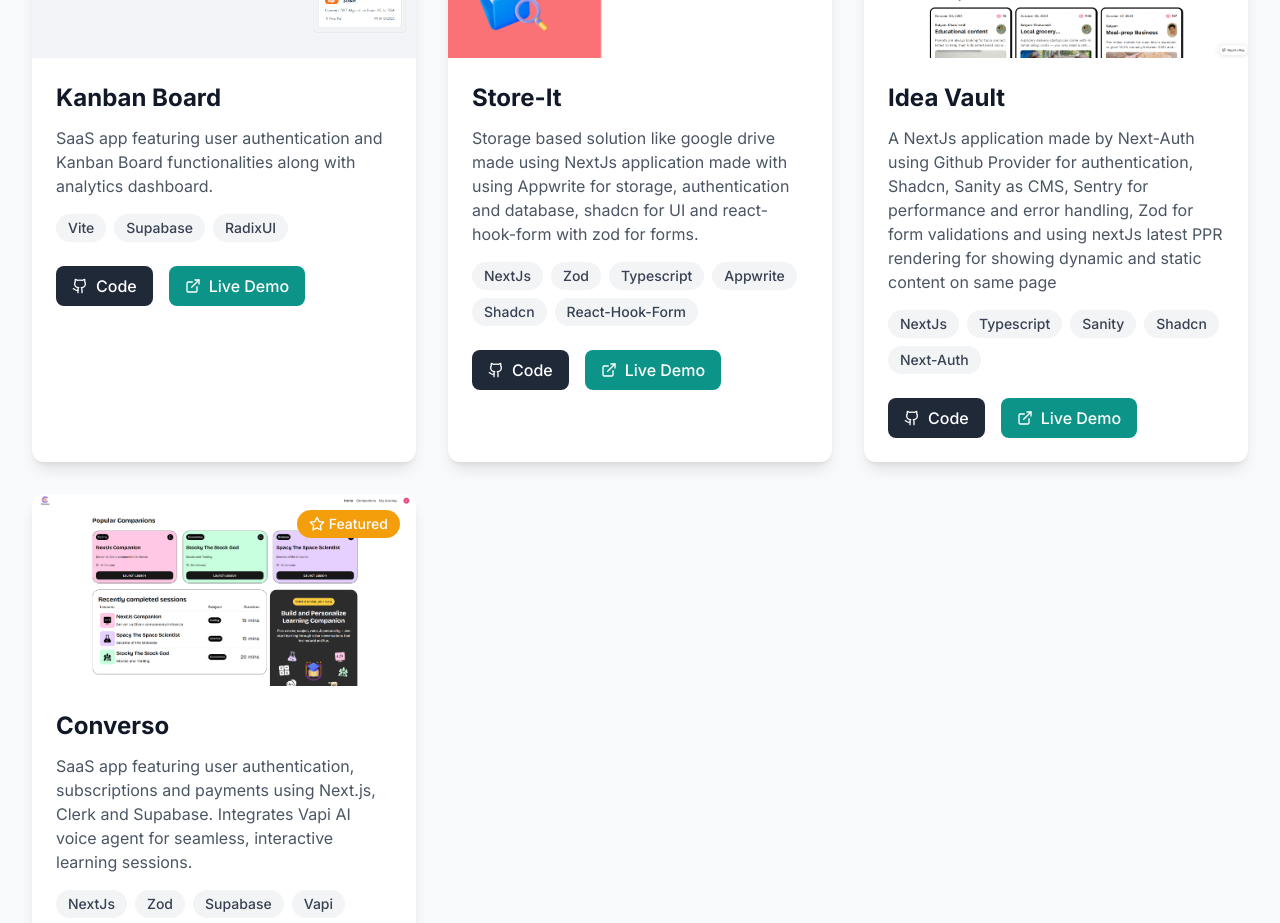
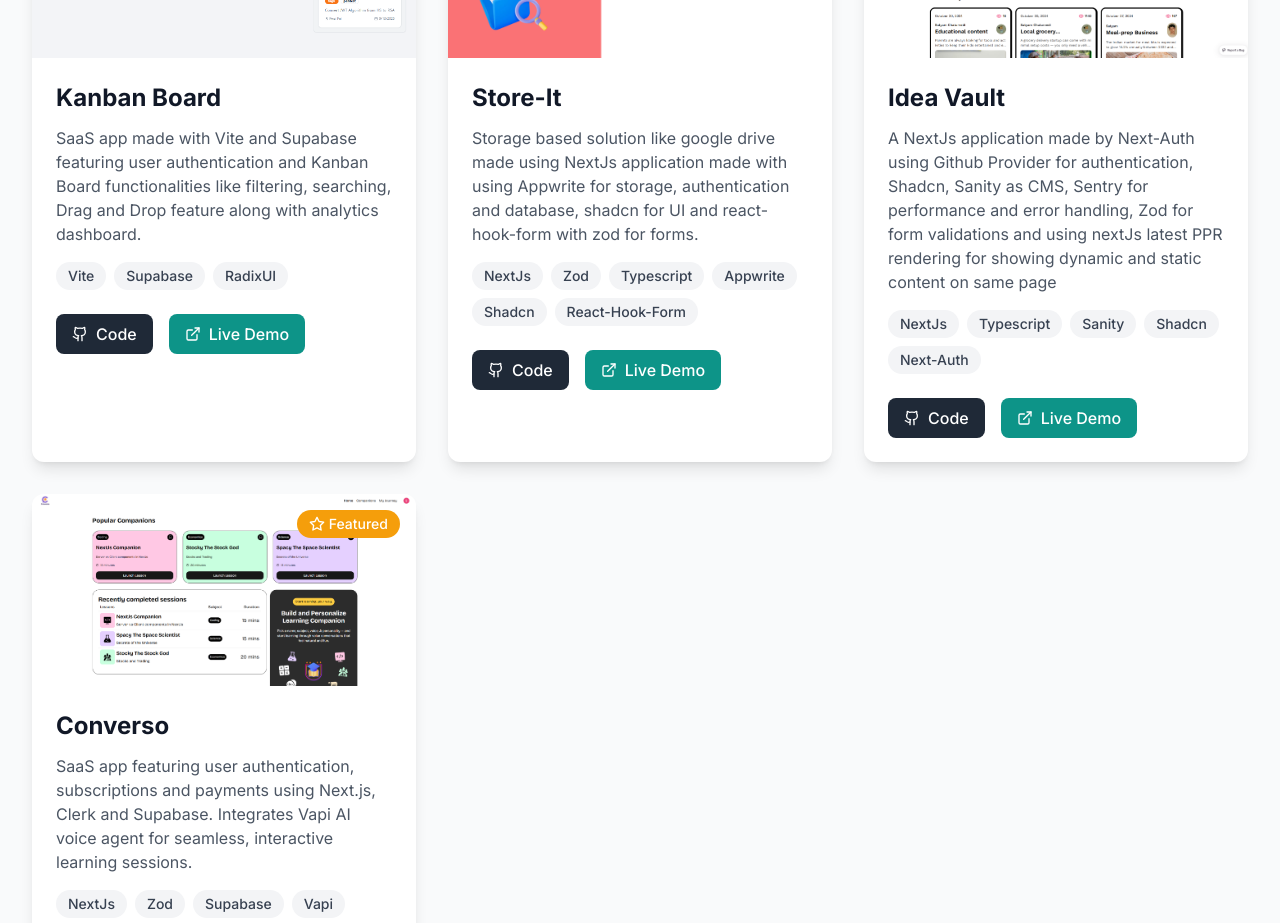
Before and after one commit to Satyam031199/portfolio, a React (Vite) app: page / in a window 1280 px wide. Shown: the part 2600-3523 px from the top of the page. Built offline with nearby package versions, Linux system fonts and the light colour scheme.

Commit message:
Update portfolio.ts

```diff
--- a/src/data/portfolio.ts
+++ b/src/data/portfolio.ts
@@ -68,7 +68,7 @@
     id: "1",
     title: "Kanban Board",
     description: "Production Workflow Management",
-    longDescription: "SaaS app featuring user authentication and Kanban Board functionalities along with analytics dashboard.",
+    longDescription: "SaaS app made with Vite and Supabase featuring user authentication and Kanban Board functionalities like filtering, searching, Drag and Drop feature along with analytics dashboard.",
     techStack: ["Vite", "Supabase", "RadixUI"],
     imageUrl: "/images/kanban-board.png",
     githubUrl: "https://github.com/Satyam031199/kanban-board",
```
